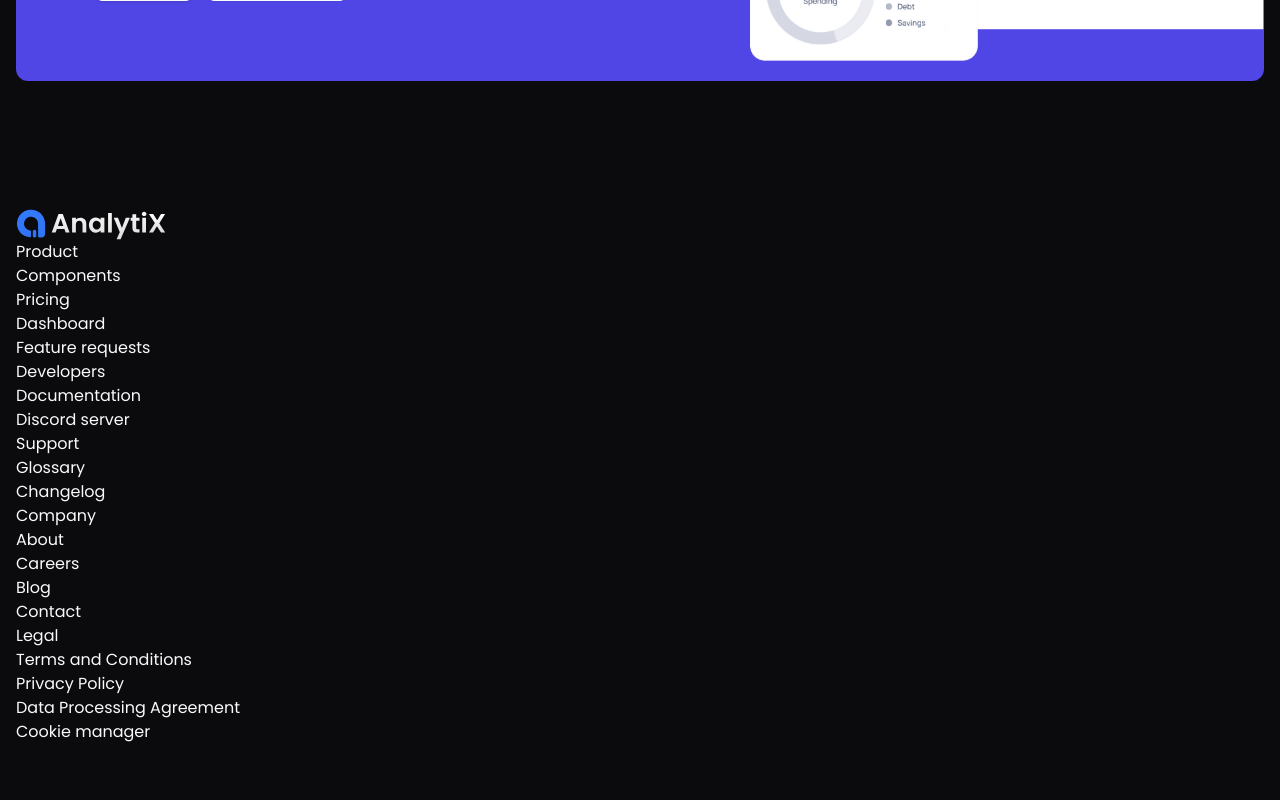
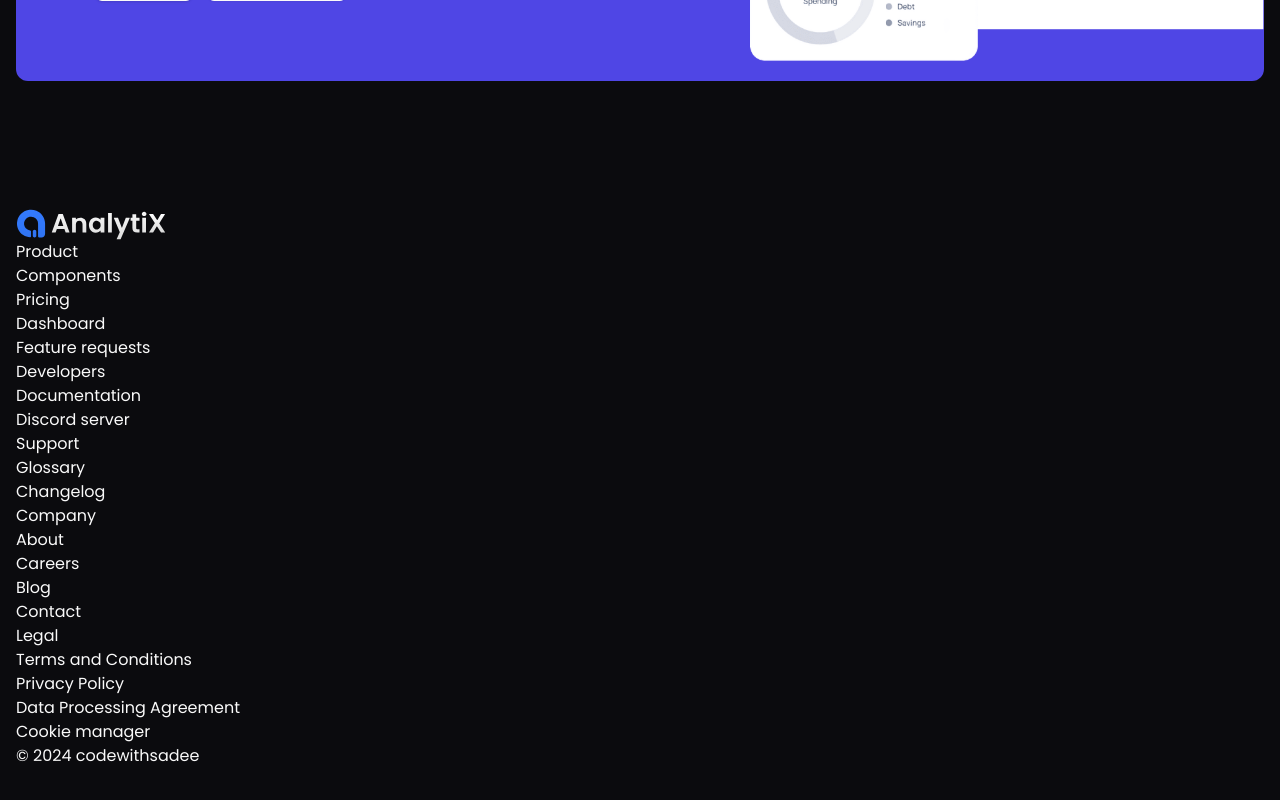
Before and after one commit to Jisap/Analytics, a React (Vite) app: page / in a window 1280 px wide. Shown: the part 6718-7518 px from the top of the page. Built offline with nearby package versions, Linux system fonts and the light colour scheme.

Commit message:
feat: add copyright section to Footer component

```diff
--- a/src/components/Footer.tsx
+++ b/src/components/Footer.tsx
@@ -30,6 +30,12 @@ const Footer = () => {
             ))}
           </div>
         </div>
+
+        <div>
+          <a href="" className="">
+            {footerData.copyright}
+          </a>
+        </div>
       </div>
     </footer>
   )
```
